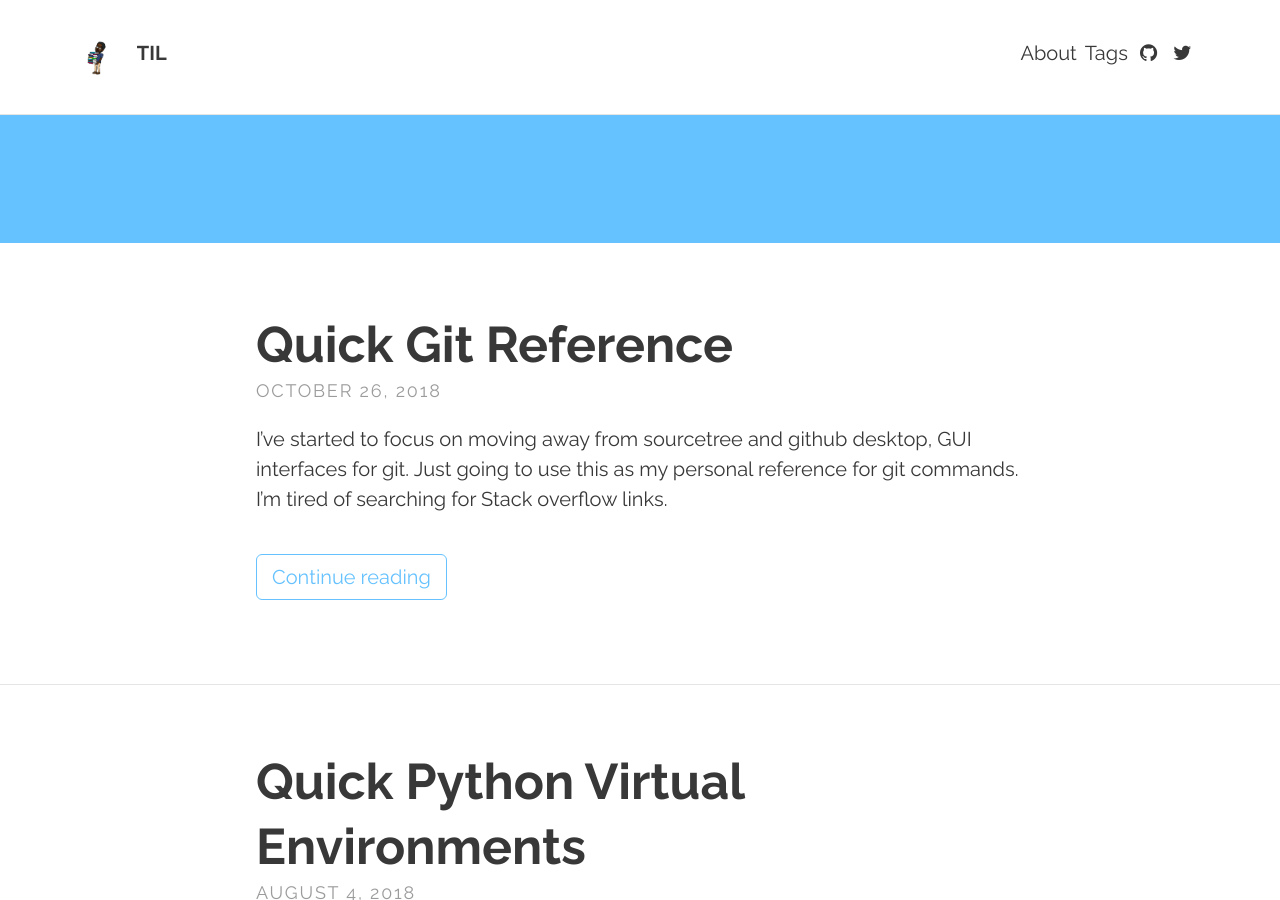
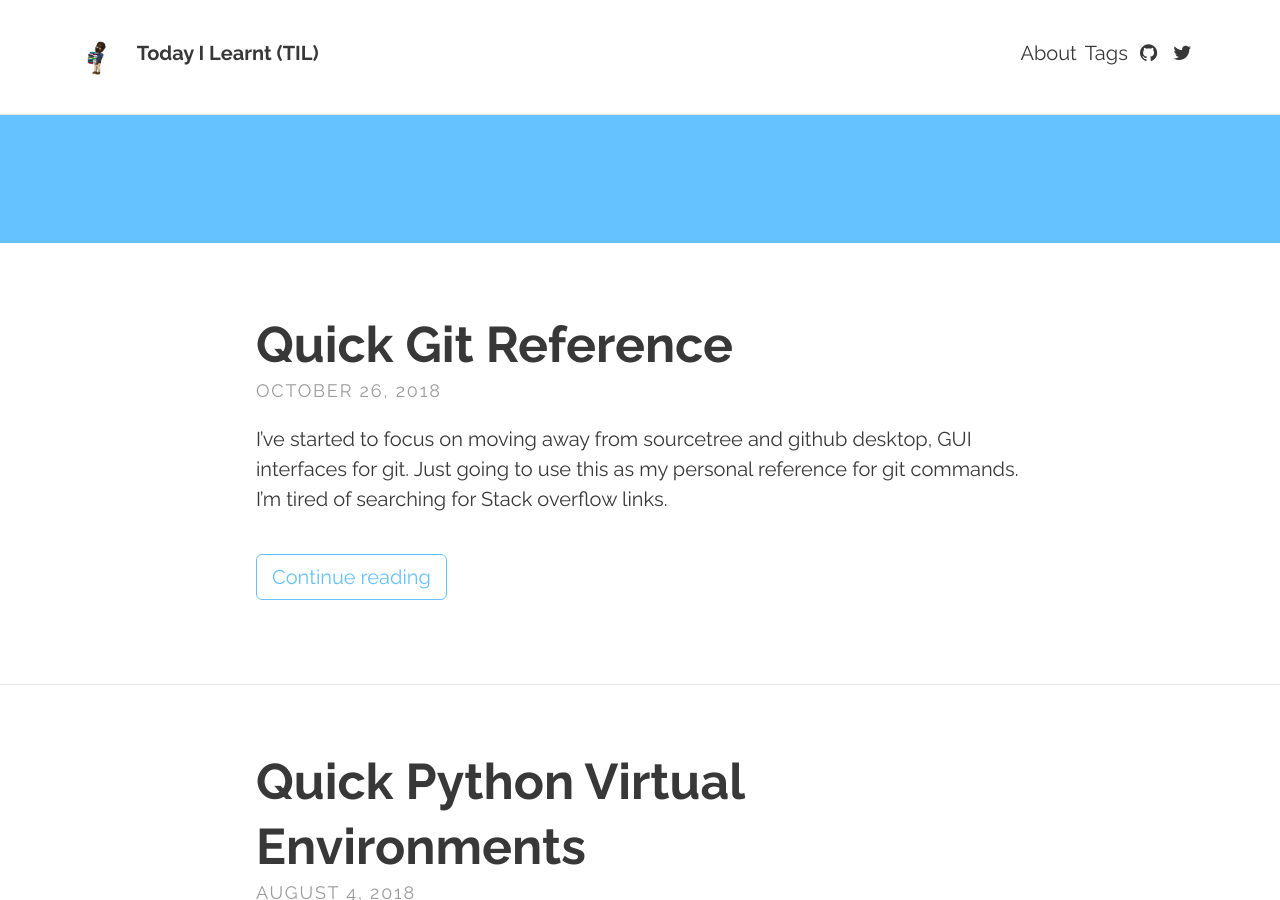
Before and after one commit to meysubb/TIL, a Jekyll site: the page built from index.html, in a window 1280 px wide and 900 px high. Built offline with Jekyll 4.4.1, drawn with Linux system fonts in a browser that asks for light colours; nearby versions of some CDN libraries; the list of posts is cut into pages by our own code.

Commit message:
add full title

```diff
--- a/_config.yml
+++ b/_config.yml
@@ -5,7 +5,7 @@ url: "http://meysubb.github.io"
 # THEME-SPECIFIC CONFIGURATION
 theme_settings:
   # Meta
-  title: TIL
+  title: Today I Learnt (TIL)
   avatar: assets/img/ms_bit.png
   favicon: assets/favicon.ico
   gravatar: # Email MD5 hash
```
